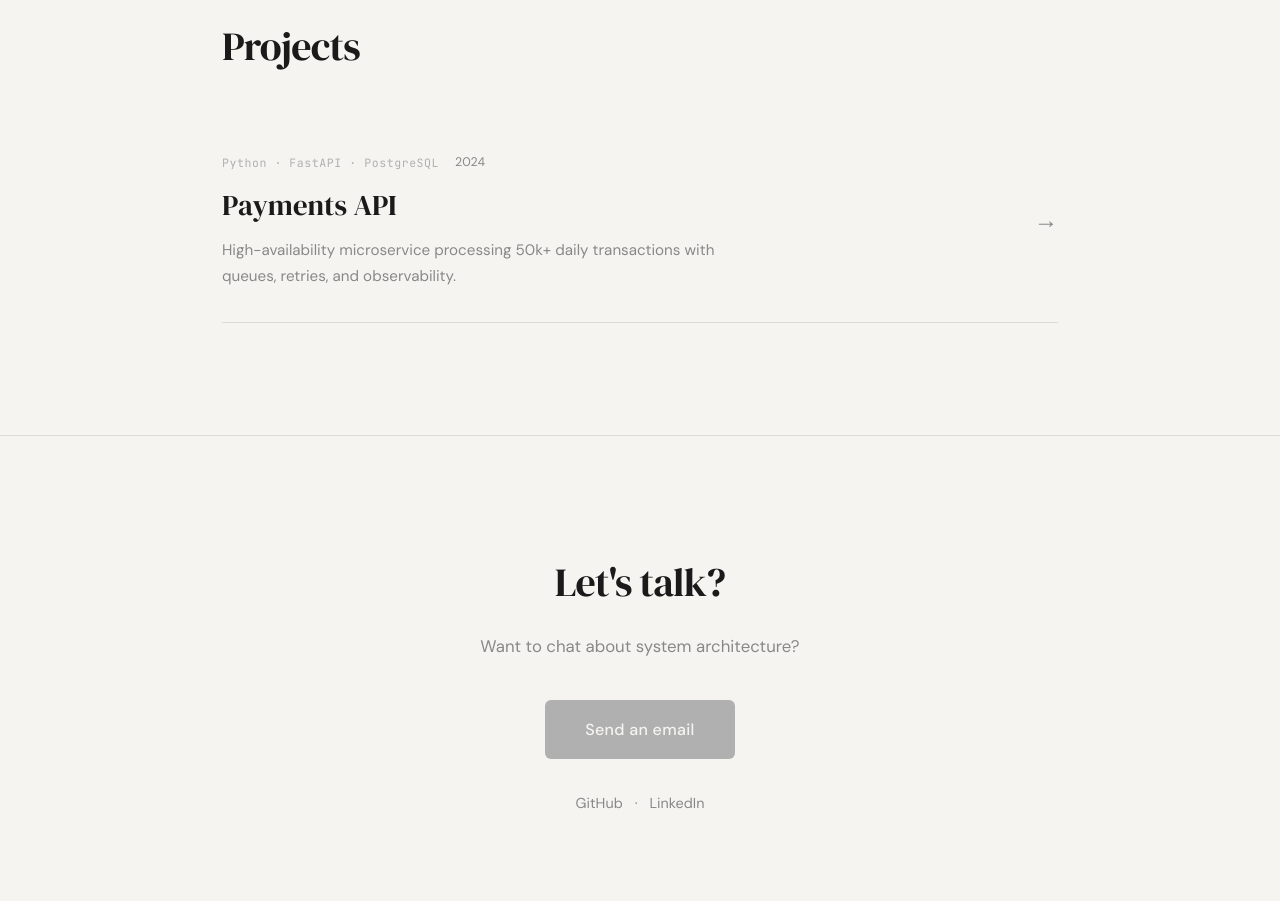
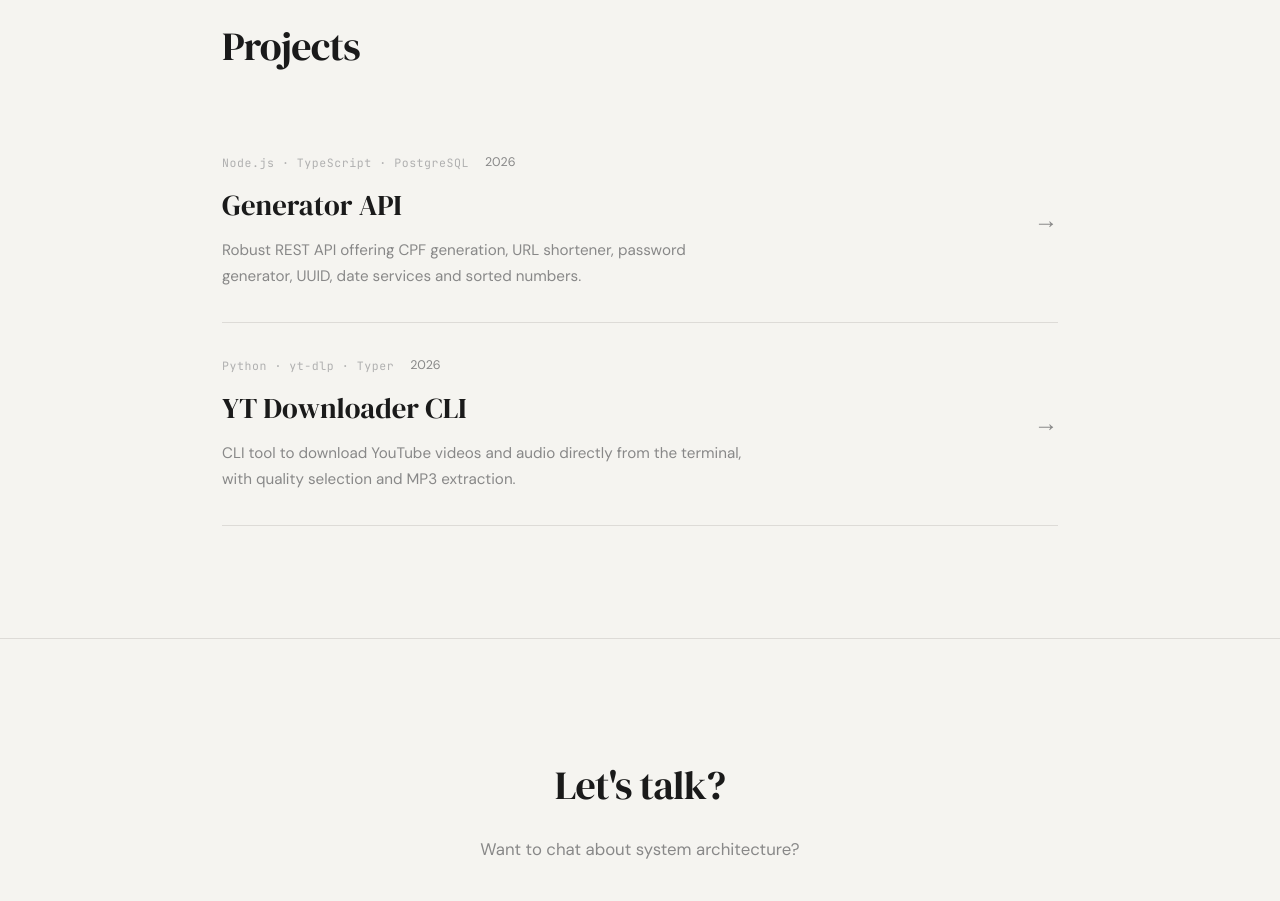
Before and after one commit to Hugolelis/Portfolio, a React (Vite) app: page / in a window 1280 px wide. Shown: the part 2520-3421 px from the top of the page. Built offline with nearby package versions, Linux system fonts and the light colour scheme.

Commit message:
(added): projects

```diff
--- a/src/components/ProjectCard.tsx
+++ b/src/components/ProjectCard.tsx
@@ -15,6 +15,7 @@ export function ProjectCard({ project, translations }: Props) {
   const description = translations[project.descriptionKey as keyof typeof translations]
 
   return (
+    <a href={project.link} target="_blank" rel="noreferrer" style={{ textDecoration: 'none' }}>
       <article
         className={`${styles.card} ${hovered ? styles.active : ''}`}
         onMouseEnter={() => setHovered(true)}
@@ -28,5 +29,6 @@ export function ProjectCard({ project, translations }: Props) {
         <p className={styles.desc}>{description}</p>
         <span className={styles.arrow}>→</span>
       </article>
+    </a>
   )
 }
--- a/src/data/index.ts
+++ b/src/data/index.ts
@@ -1,7 +1,8 @@
 import type { Project, Skill } from '../types'
 
 export const projects: Project[] = [
-  { id: 1, titleKey: 'p1_title', tag: 'Python · FastAPI · PostgreSQL', descriptionKey: 'p1_desc', year: '2024' },
+  { id: 1, titleKey: 'p1_title', tag: 'Node.js · TypeScript · PostgreSQL', descriptionKey: 'p1_desc', year: '2026', link: 'https://github.com/Hugolelis/Generator-API' },
+  { id: 2, titleKey: 'p2_title', tag: 'Python · yt-dlp · Typer', descriptionKey: 'p2_desc', year: '2026', link: 'https://github.com/Hugolelis/YT_Downloader-CLI' },
 ]
 
 export const skills: Skill[] = [
--- a/src/i18n/en.ts
+++ b/src/i18n/en.ts
@@ -26,8 +26,11 @@ export const en: Translations = {
   projects: {
     title: 'Projects',
 
-    p1_title: 'Payments API',
-    p1_desc: 'High-availability microservice processing 50k+ daily transactions with queues, retries, and observability.',
+    p1_title: 'Generator API',
+    p1_desc: 'Robust REST API offering CPF generation, URL shortener, password generator, UUID, date services and sorted numbers.',
+
+    p2_title: 'YT Downloader CLI',
+    p2_desc: 'CLI tool to download YouTube videos and audio directly from the terminal, with quality selection and MP3 extraction.',
   },
   timeline: {
     title: 'Timeline',
--- a/src/i18n/pt.ts
+++ b/src/i18n/pt.ts
@@ -24,8 +24,11 @@ export const pt = {
   projects: {
     title: 'Projetos',
 
-    p1_title: 'API de Pagamentos',
-    p1_desc: 'Microsserviço de alta disponibilidade processando +50k transações diárias com filas, retries e observabilidade.',
+    p1_title: 'Generator API',
+    p1_desc: 'API REST robusta com geração de CPF, encurtador de URL, gerador de senhas, UUID, serviços de data e números sorteados.',
+
+    p2_title: 'YT Downloader CLI',
+    p2_desc: 'Ferramenta de linha de comando para baixar vídeos e áudios do YouTube direto do terminal, com seleção de qualidade e extração em MP3.',
   },
   timeline: {
     title: 'Trajetória',
--- a/src/types/index.ts
+++ b/src/types/index.ts
@@ -5,7 +5,6 @@ export interface Project {
   descriptionKey: string
   year: string
   link?: string
-  github?: string
 }
 
 export interface Skill {
```
Lines whose indentation alone changed are shown as unchanged.
